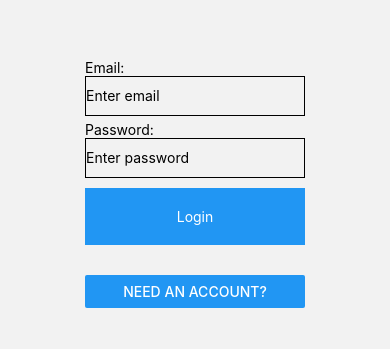
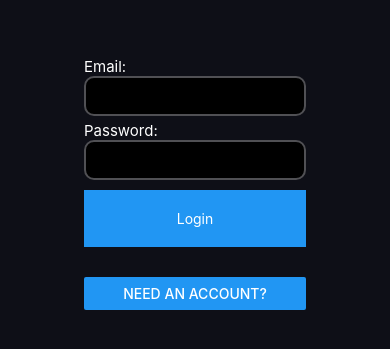
Before and after one commit to Muhammadali1029/WhatsThat, a React Native app: screen /login in a window 390 px wide. Shown: the part 239-588 px from the top of the page. Built offline with nearby package versions, Linux system fonts and the light colour scheme.

Commit message:
Added some global styling to loginscreen textboxes and texts

```diff
--- a/components/chats.js
+++ b/components/chats.js
@@ -79,6 +79,7 @@ export default class ChatsScreen extends Component
 
     return (
       <View style={styles.container}>
+        <Text>Chats</Text>
         <View>
           <Button
             title="New Chat"
@@ -90,7 +91,6 @@ export default class ChatsScreen extends Component
             )}
           />
         </View>
-        <Text>Chats</Text>
         <ScrollView style={{ flex: 1 }}>
           {allChatsData.map((item) => (
             <View key={item.chat_id}>
--- /dev/null
+++ b/components/globalStyleSheet.js
@@ -0,0 +1,24 @@
+import { StyleSheet } from 'react-native';
+
+const styles = StyleSheet.create({
+  backgroundOveride:
+    {
+      backgroundColor: '#0E0F17',
+    },
+  textInput:
+    {
+      height: 40,
+      borderWidth: 2,
+      backgroundColor: 'black',
+      borderColor: '#505054',
+      borderRadius: 10,
+      width: '100%',
+    },
+  text:
+    {
+      color: 'white',
+      fontSize: 15,
+    },
+});
+
+export default styles;
--- a/components/login.js
+++ b/components/login.js
@@ -8,6 +8,7 @@ import AsyncStorage from '@react-native-async-storage/async-storage';
 import PropTypes from 'prop-types';
 
 import Modal from './modal';
+import GlobalStyles from './globalStyleSheet';
 
 export default class LoginScreen extends Component
 {
@@ -147,12 +148,12 @@ export default class LoginScreen extends Component
     const { navigation } = this.props;
 
     return (
-      <View style={styles.container}>
+      <View style={[styles.container, GlobalStyles.backgroundOveride]}>
         <View style={styles.formContainer}>
           <View style={styles.email}>
-            <Text>Email:</Text>
+            <Text style={GlobalStyles.text}>Email:</Text>
             <TextInput
-              style={{ height: 40, borderWidth: 1, width: '100%' }}
+              style={GlobalStyles.textInput}
               placeholder="Enter email"
               onChangeText={(e) => this.setState({ email: e })}
               defaultValue={email}
@@ -164,9 +165,9 @@ export default class LoginScreen extends Component
           </View>
 
           <View style={styles.password}>
-            <Text>Password:</Text>
+            <Text style={GlobalStyles.text}>Password:</Text>
             <TextInput
-              style={{ height: 40, borderWidth: 1, width: '100%' }}
+              style={GlobalStyles.textInput}
               placeholder="Enter password"
               onChangeText={(p) => this.setState({ password: p })}
               defaultValue={password}
```
